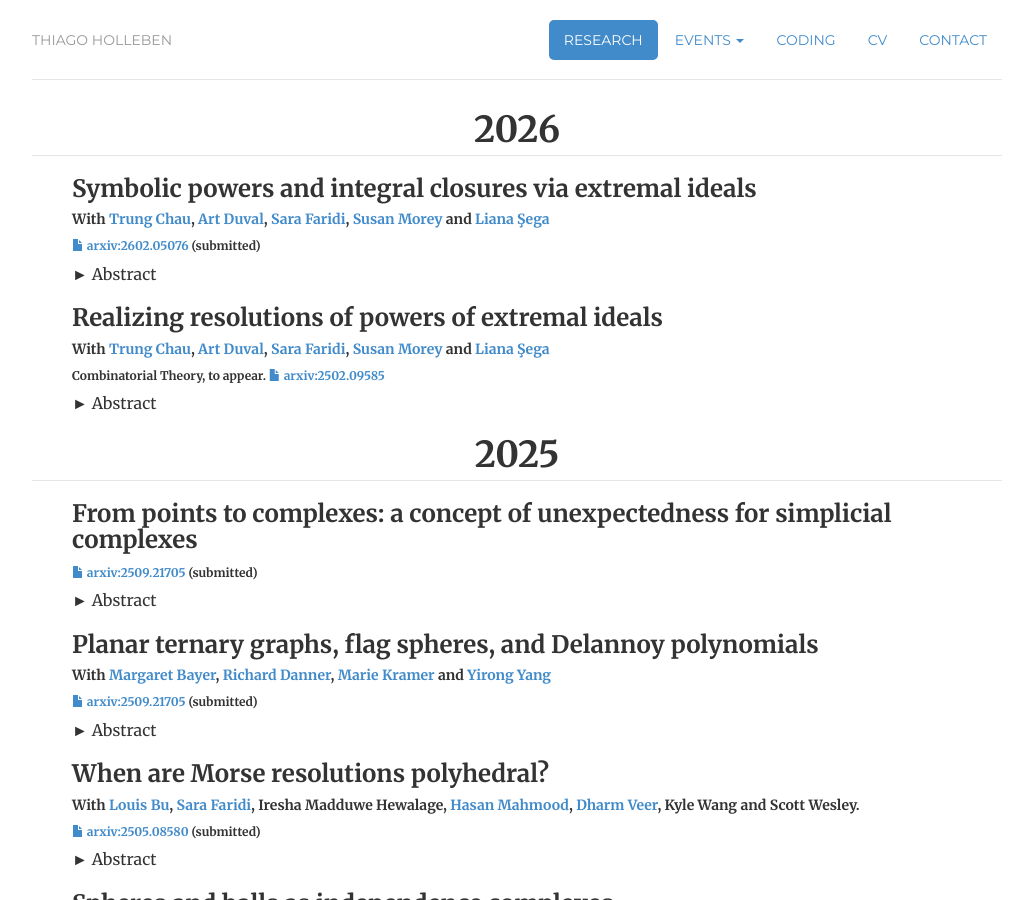
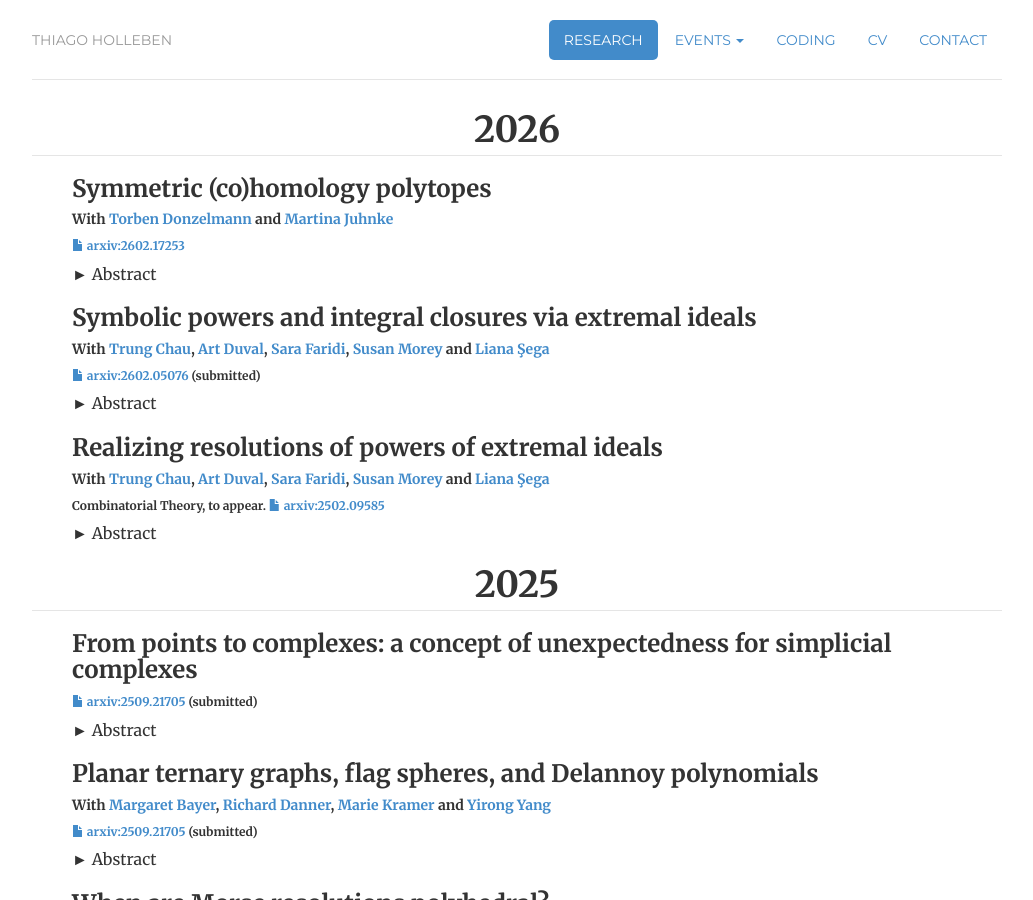
Before and after one commit to hollebenthiago/hollebenthiago.github.io, a Jekyll site: the page built from research/index.html, in a window 1280 px wide and 900 px high. Shown: the whole window, without its empty margins (123-1156 px from the left). Built offline with Jekyll 4.4.1, drawn with Linux system fonts in a browser that asks for light colours.

Commit message:
adding symmetric homology polytope paper

```diff
--- a/research/index.html
+++ b/research/index.html
@@ -18,6 +18,33 @@ description: Thiago Holleben is a PhD candidate at Dalhousie University.
 
         <div class="paper-list">
             <ul>
+                <li class="paper">
+                    <h3>
+                        Symmetric (co)homology polytopes
+                    </h3>
+                    <h5>
+                        With <a href="https://www.uni-osnabrueck.de/fb6/mathematik/forschung/ag-algebra-und-diskrete-mathematik/donzelmann-torben">Torben Donzelmann</a> and <a href="https://tina.juhnix.net/">Martina Juhnke</a>
+                    </h5>
+                    <h6><a href="https://arxiv.org/abs/2602.17253"><i class="glyphicon glyphicon-file"></i> arxiv:2602.17253</a> </h6>
+                    <details class=styled>
+                        <summary>
+                            Abstract
+                        </summary>
+                        <div>
+                            <p>
+                                Symmetric edge polytopes are a recent and well-studied family of centrally
+                                symmetric polytopes arising from graphs. In this paper, we introduce a generalization of this
+                                family to arbitrary simplicial complexes. We show how topological properties of a simplicial
+                                complex can be translated into geometric properties of such polytopes, and vice versa. We
+                                study the integer decomposition property, facets and reflexivity of these polytopes. Using
+                                Gröbner basis techniques, we obtain a (not necessarily unimodular) triangulation of these
+                                polytopes. Due to the tools we use, most of our results hold in the more general setting of
+                                arbitrary centrally symmetric polytopes.
+
+                            </p>
+                        </div>
+                    </details>
+                </li>
                 <li class="paper">
                     <h3>
                         Symbolic powers and integral closures via extremal ideals
```
Also changed, not shown: 5 other files. Lines whose indentation alone changed are shown as unchanged.
